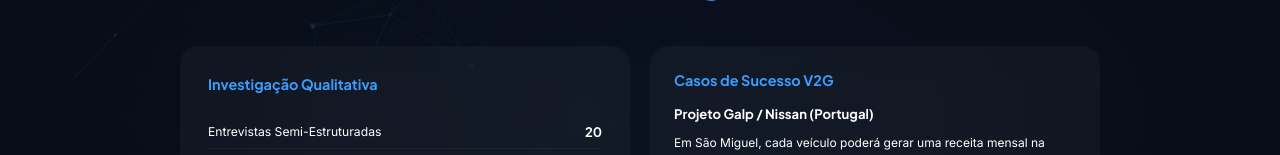
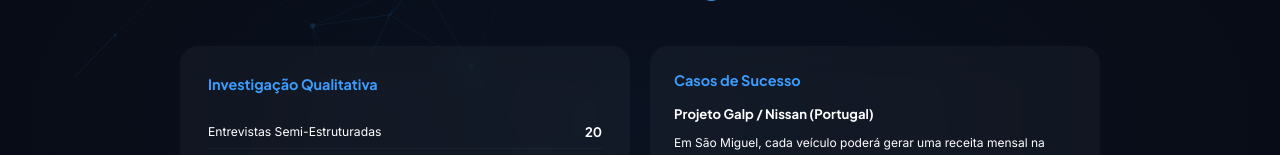
Before and after one commit to Fraviuh/ReVecta, a React (Vite) app: page / in a window 1280 px wide. Both pictures are taken after a click on the button 643 px from the left and 769 px from the top of the page. Shown: the part 202-357 px from the top of the page. Built offline with nearby package versions, Linux system fonts and the light colour scheme; the HTML template or start-up script is replaced by a standard one.

Commit message:
Update success cases title on page 06

```diff
--- a/src/App.tsx
+++ b/src/App.tsx
@@ -456,7 +456,7 @@ function S6() {
         </Card>
         <div style={{ display: "flex", flexDirection: "column", gap: "1rem" }}>
           <Card accent={TEAL} style={{ padding: "1.5rem" }}>
-            <div style={{ fontFamily: "'Plus Jakarta Sans',sans-serif", fontWeight: 700, fontSize: "0.9rem", color: BLUE, marginBottom: "0.75rem" }}>Casos de Sucesso V2G</div>
+            <div style={{ fontFamily: "'Plus Jakarta Sans',sans-serif", fontWeight: 700, fontSize: "0.9rem", color: BLUE, marginBottom: "0.75rem" }}>Casos de Sucesso</div>
             <div style={{ display: "flex", flexDirection: "column", gap: "0.85rem" }}>
               {[
                 { name: "Projeto Galp / Nissan (Portugal)", note: "Em São Miguel, cada veículo poderá gerar uma receita mensal na ordem dos nove euros." },
```
